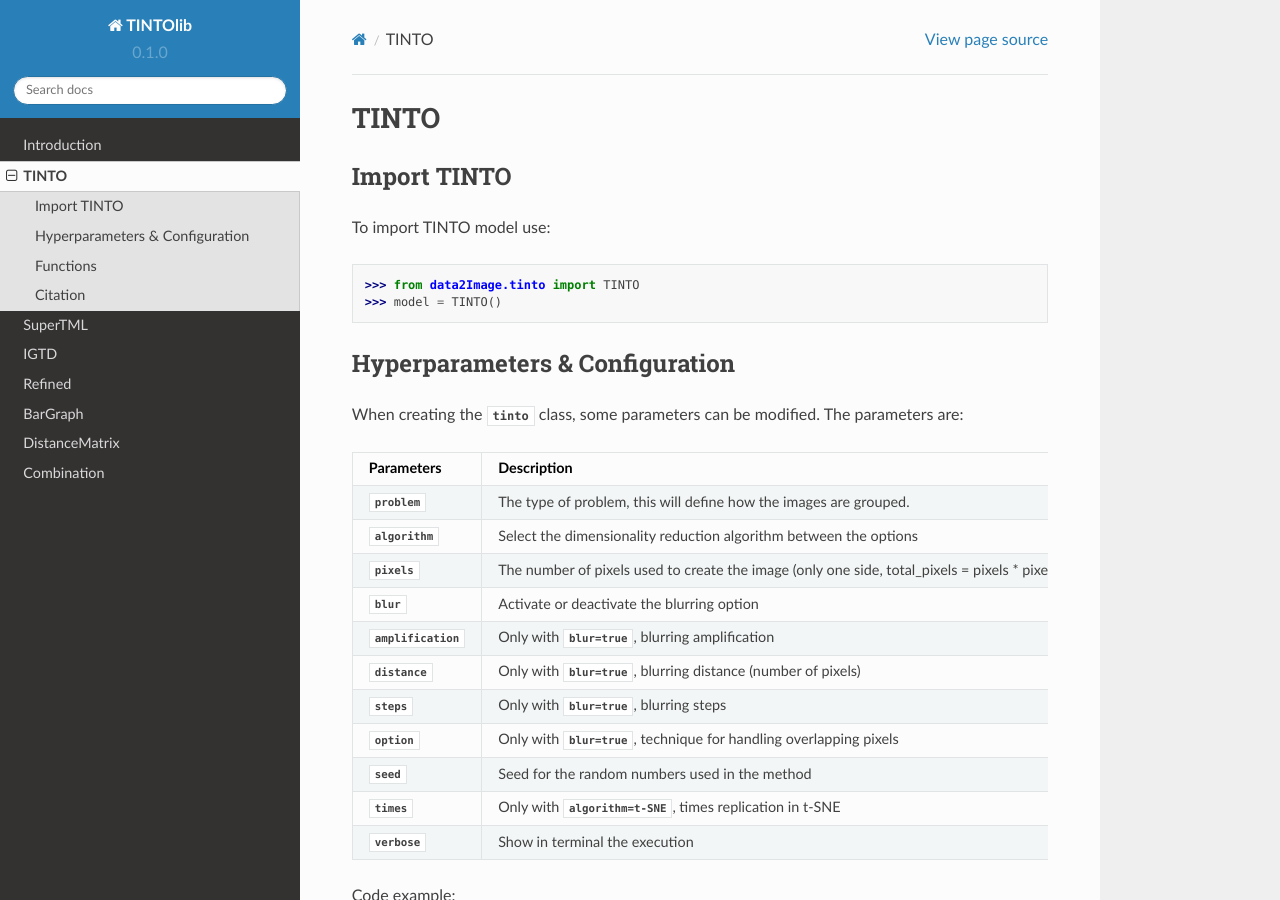
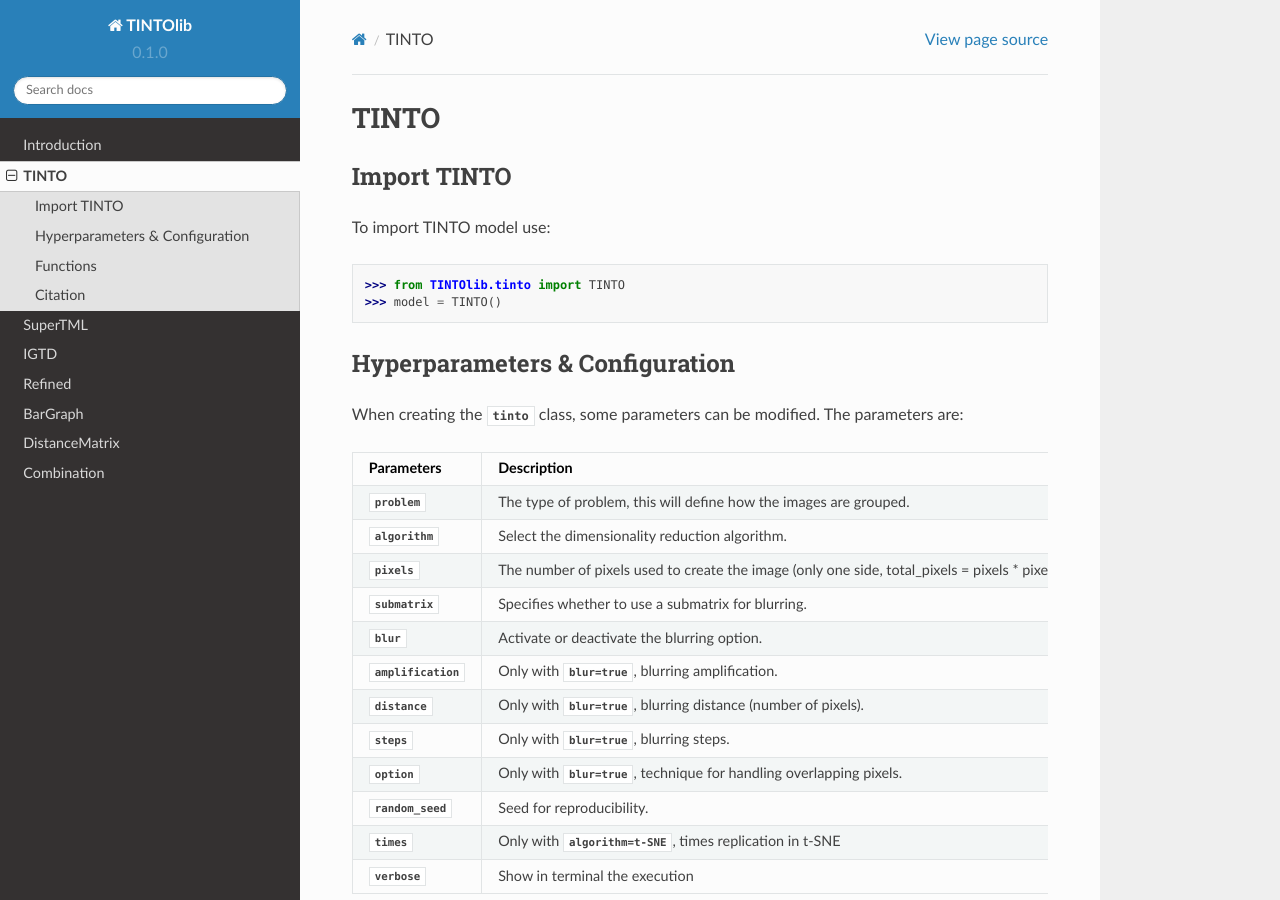
Before and after one commit to oeg-upm/TINTOlib-Documentation, a Sphinx documentation site: the page built from docs/source/tinto.rst, in a window 1280 px wide and 900 px high. Built offline with Sphinx 7.4.7 and the Read the Docs theme 2.0.0, drawn with Linux system fonts in a browser that asks for light colours; pages that are not in the unit, such as notebooks, are missing from menus.

Commit message:
Update tinto.rst

```diff
--- a/docs/source/tinto.rst
+++ b/docs/source/tinto.rst
@@ -5,7 +5,7 @@ Import TINTO
 ----------------
 To import TINTO model use:
 
->>> from data2Image.tinto import TINTO
+>>> from TINTOlib.tinto import TINTO
 >>> model = TINTO()
 
 Hyperparameters & Configuration
@@ -27,35 +27,39 @@ When creating the :py:class:`tinto` class, some parameters can be modified. The
      -  'supervised'
      - ['supervised', 'unsupervised', 'regression']
    * - :py:data:`algorithm`
-     - Select the dimensionality reduction algorithm between the options
+     - Select the dimensionality reduction algorithm.
      - PCA
      - [PCA, t-SNE]
    * - :py:data:`pixels`
      - The number of pixels used to create the image (only one side, total_pixels = pixels * pixels)
      - 20
      - integer
+   * - :py:data:`submatrix`
+     - Specifies whether to use a submatrix for blurring.
+     - True
+     - [True, False]
    * - :py:data:`blur`
-     - Activate or deactivate the blurring option
+     - Activate or deactivate the blurring option.
      - False
      - [True, False]
    * - :py:data:`amplification`
-     - Only with :py:data:`blur=true`, blurring amplification
+     - Only with :py:data:`blur=true`, blurring amplification.
      - :py:data:`np.pi`
      - float
    * - :py:data:`distance`
-     - Only with :py:data:`blur=true`, blurring distance (number of pixels)
+     - Only with :py:data:`blur=true`, blurring distance (number of pixels).
      - 2
      - integer
    * - :py:data:`steps`
-     - Only with :py:data:`blur=true`, blurring steps
+     - Only with :py:data:`blur=true`, blurring steps.
      - 4
      - integer
    * - :py:data:`option`
-     - Only with :py:data:`blur=true`, technique for handling overlapping pixels
+     - Only with :py:data:`blur=true`, technique for handling overlapping pixels.
      - mean
      - [mean, maximum]
-   * - :py:data:`seed`
-     - Seed for the random numbers used in the method
+   * - :py:data:`random_seed`
+     - Seed for reproducibility.
      - 20
      - integer
    * - :py:data:`times`
```
